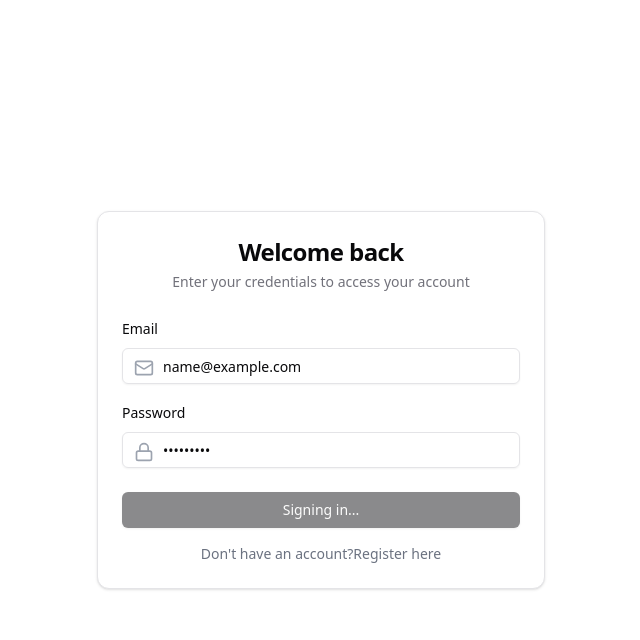
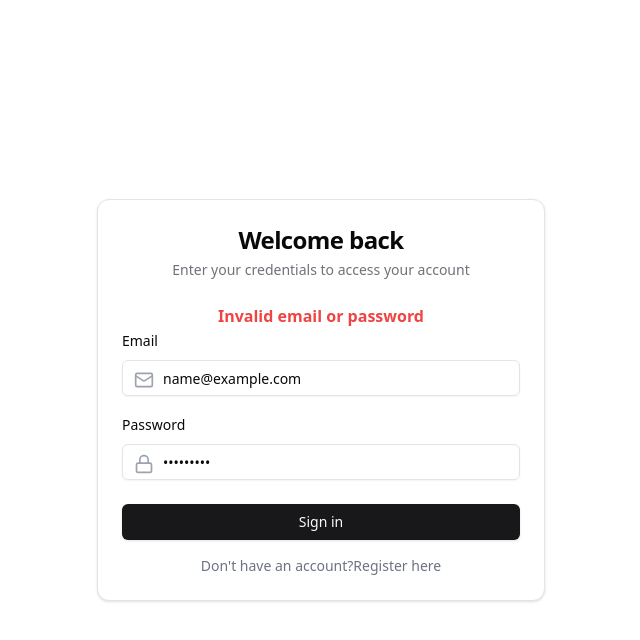
Before and after one commit to CruzFM/money-wise-front, a React (Vite) app: page /login in a window 1280 px wide. Both pictures are taken after typing "name@example.com", "Sample123" into the empty fields and a click on the button "Sign in". Shown: the top 640 px of the page, without its empty margins (319-959 px from the left). Built offline with nearby package versions, Linux system fonts and the light colour scheme; no server answers.

Commit message:
Error message on authentication implemented.

```diff
--- a/src/components/auth/Login.jsx
+++ b/src/components/auth/Login.jsx
@@ -17,6 +17,7 @@ import { Mail, Lock } from "lucide-react";
 import Layout from "./Layout";
 
 export default function Login() {
+
   const apiUrl = import.meta.env.VITE_API_URL;
 
   const navigate = useNavigate();
@@ -26,14 +27,16 @@ export default function Login() {
     password: Yup.string().required("Password required"),
   });
 
-  const handleLogin = async (value) => {
+  const handleLogin = async (value, { setStatus, setSubmitting }) => {
     try {
       const response = await axios.post(`${apiUrl}/auth/login`, value);
       sessionStorage.setItem("auth_token", response.data.token);
-      console.log("Bien ahi wachin, lo lograste!", response.data.token);
       navigate("/");
     } catch (error) {
-      console.error("La cagaste en el login hermano: ", error);
+      console.error("Error logging in: ", error);
+      setStatus("Invalid email or password");
+    } finally {
+      setSubmitting(false)
     }
   };
 
@@ -50,12 +53,13 @@ export default function Login() {
       <Formik
         initialValues={{ email: "", password: "" }}
         validationSchema={LoginSchema}
-        onSubmit={(values) => {
-          handleLogin(values);
+        onSubmit={(values, {setStatus, setSubmitting}) => {
+          handleLogin(values, {setStatus, setSubmitting});
         }}
       >
-        {({ isSubmitting }) => (
+        {({ status, isSubmitting }) => (
           <Form>
+            {status && <div className="text-red-500 font-semibold text-center">{ status }</div>}
             <CardContent className="space-y-4">
               <div className="space-y-2">
                 <Label htmlFor="email" className="text-sm font-medium">
```
